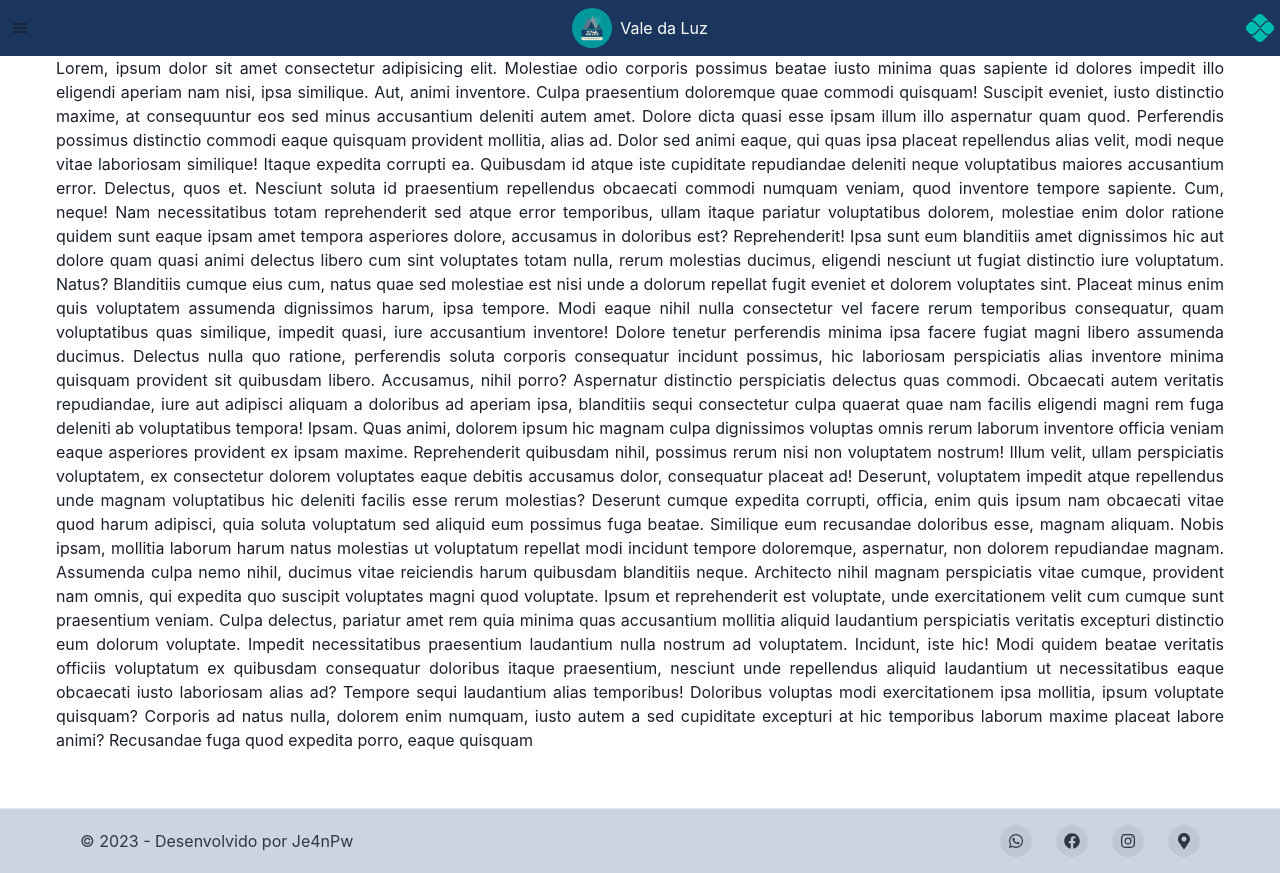
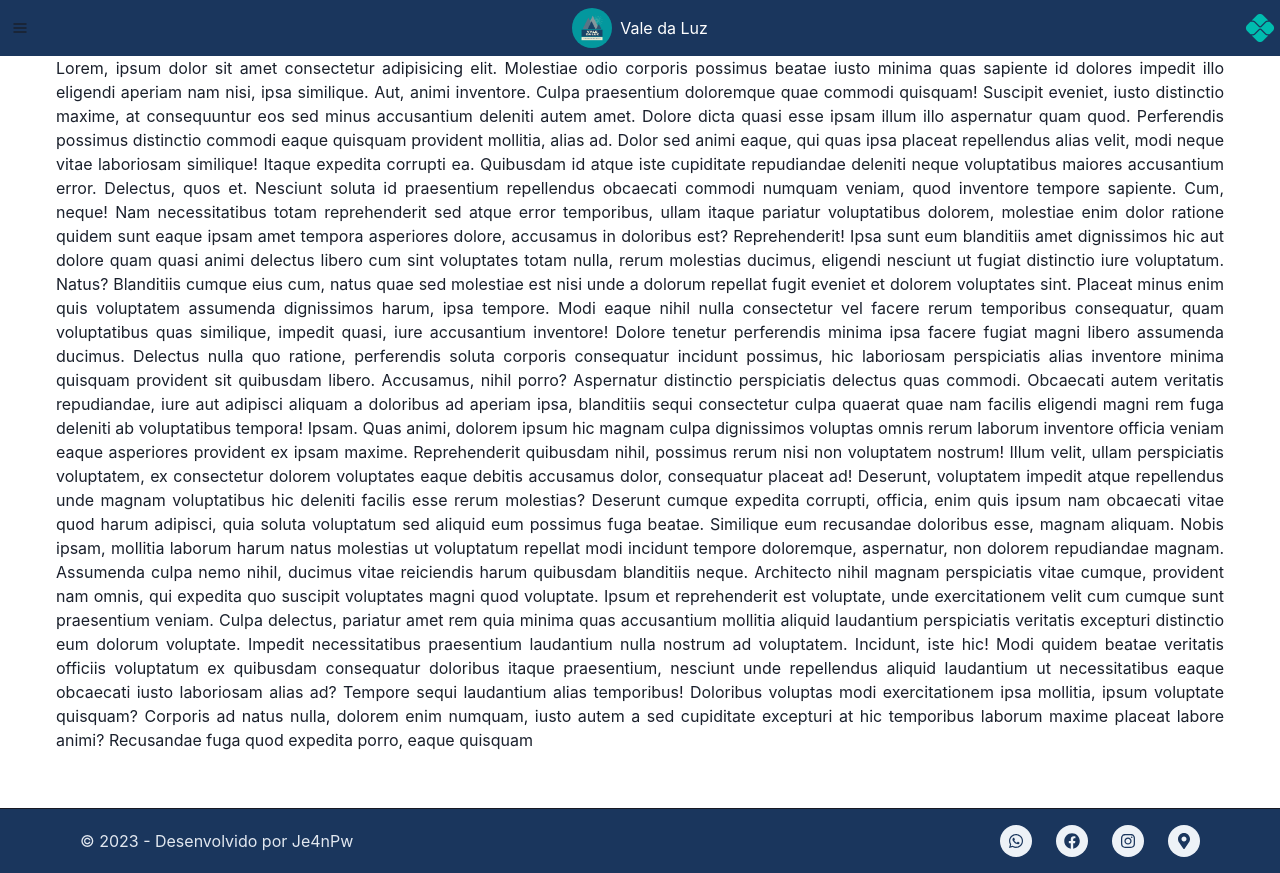
Before and after one commit to ctvaledaluz/ctvaledaluz.github.io, a React (Vite) app: page /help in a window 1280 px wide. Built offline with nearby package versions, Linux system fonts and the light colour scheme.

Commit message:
Others root tunings

```diff
--- a/src/components/root/features.tsx
+++ b/src/components/root/features.tsx
@@ -9,16 +9,19 @@ import card3 from "../../assets/images/card3.webp";
 export default function Features() {
   const content = [
     {
+      id: 1,
       image: card1,
       title: "Acompanhamento Técnico",
       text: "Investimos constantemente em treinamento de equipe e melhorias na estrutura para alcançar excelência em atendimento.",
     },
     {
+      id: 2,
       image: card2,
       title: "Monitoramento",
       text: "Investimento em tecnologias de monitoramento em toda área comum da comunidade terapêutica para manter a segurança tanto de acolhidos como da equipe.",
     },
     {
+      id: 3,
       image: card3,
       title: "Estrutura",
       text: "Investimos na formação de um caráter renovado utilizando as mlehores tendências em ferramentas psicoterapêuticas, bem como cuidado pessoal.",
@@ -33,7 +36,7 @@ export default function Features() {
       </Center>
       <SimpleGrid columns={{ base: 1, md: 3 }} spacing={10}>
         {content.map((c) => (
-          <Feature key={c.title} icon={c.image} title={c.title} text={c.text} />
+          <Feature key={c.id} icon={c.image} title={c.title} text={c.text} />
         ))}
       </SimpleGrid>
     </Box>
--- a/src/components/root/rootModules.tsx
+++ b/src/components/root/rootModules.tsx
@@ -75,7 +75,8 @@ export const SocialButton = ({
 }) => {
   return (
     <chakra.button
-      bg={useColorModeValue("blackAlpha.100", "whiteAlpha.100")}
+      bg={useColorModeValue("gray.100", "teal.700")}
+      color={useColorModeValue("blue.900", "gray.100")}
       rounded={"full"}
       w={8}
       h={8}
--- a/src/components/root/senapred.tsx
+++ b/src/components/root/senapred.tsx
@@ -5,7 +5,12 @@ import logo from "../../assets/images/governo-federal.png";
 export default function Senapred() {
   return (
     <VStack padding={16}>
-      <Box bg={useColorModeValue("gray.300", "gray.900")} p={10} rounded={"xl"}>
+      <Box
+        bg={useColorModeValue("gray.300", "gray.900")}
+        p={10}
+        rounded={"xl"}
+        shadow={"md"}
+      >
         <Box>
           <Text fontSize="2xl" align={"center"}>
             Temos vagas gratuitas financiadas pelos governos
--- a/src/components/root/videoplayer.tsx
+++ b/src/components/root/videoplayer.tsx
@@ -6,7 +6,7 @@ export default class Video extends Component {
   render() {
     return (
       <Center>
-        <Box className="player-wrapper" w={[360, 600, 1000]}>
+        <Box className="player-wrapper" w={[360, 600, 1000]} shadow={"md"}>
           <ReactPlayer
             className="react-player fixed-bottom"
             url="pitch.webm"
--- a/src/components/template/footer.tsx
+++ b/src/components/template/footer.tsx
@@ -43,13 +43,13 @@ export default function Footer() {
 
   return (
     <Box
-      bg={useColorModeValue("gray.300", "gray.900")}
-      color={useColorModeValue("gray.700", "gray.200")}
+      bg={useColorModeValue("blue.900", "gray.900")}
+      color={useColorModeValue("gray.200", "gray.100")}
     >
       <Box
         borderTopWidth={1}
         borderStyle={"solid"}
-        borderColor={useColorModeValue("gray.200", "gray.700")}
+        borderColor={useColorModeValue("gray.900", "gray.700")}
       >
         <Container
           as={Stack}
```
Also changed, not shown: src/components/root/split.tsx (+1 -1 lines).
